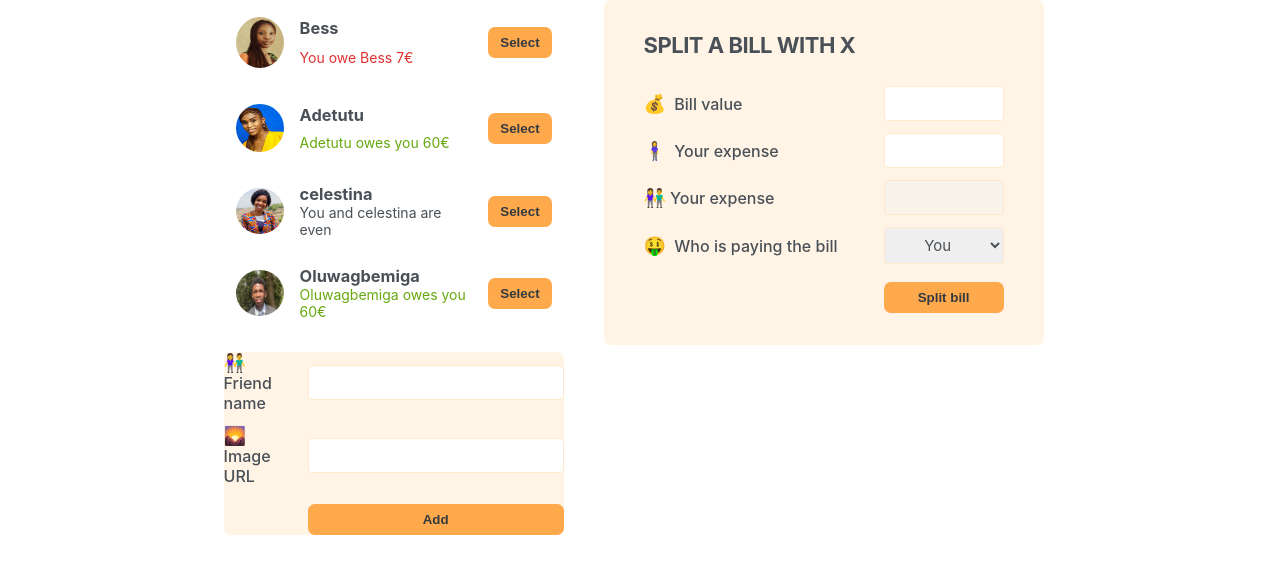
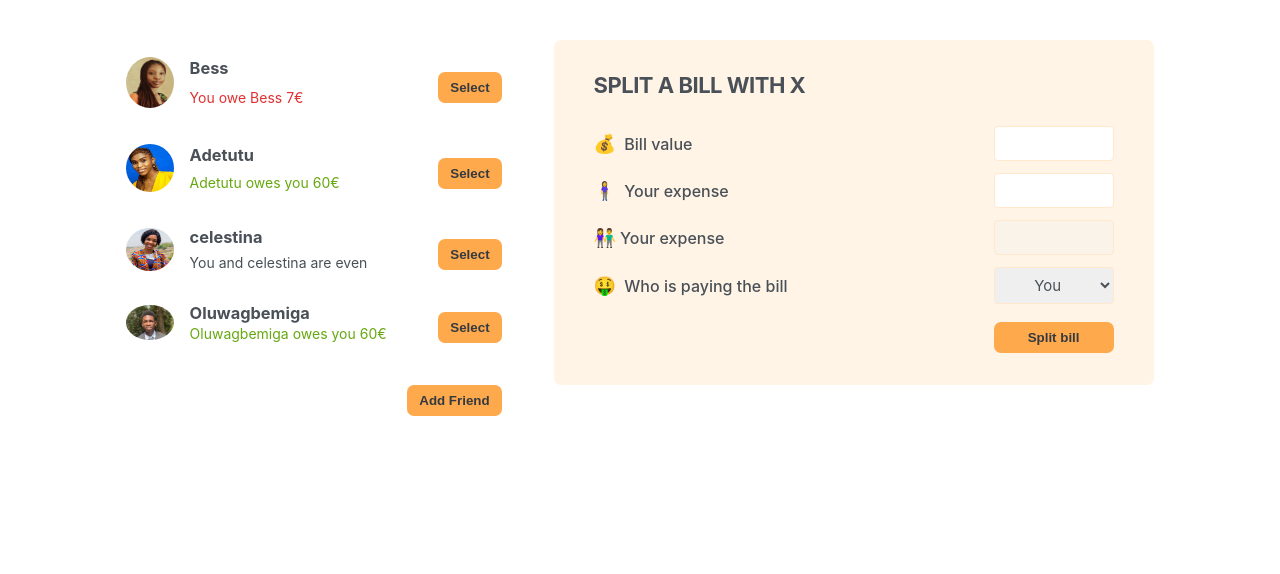
Before and after one commit to Gbangbolaoluwagbemiga/Eat-and-share, a React (Create React App) app: page / in a window 1280 px wide. Shown: the top 574 px of the page. Built offline with nearby package versions, Linux system fonts and the light colour scheme.

Commit message:
Add  button added

```diff
--- a/src/App.js
+++ b/src/App.js
@@ -1,3 +1,5 @@
+import {useState} from 'react';
+
 const initialFriends = [
   {
     id: 2002,
@@ -34,11 +36,18 @@ function Button({children, onClick}) {
 }
 
 export default function App() {
+  const [display, setDisplay] = useState(false);
+  function handleDisplay() {
+    setDisplay(prev => !prev);
+  }
   return (
     <div className="app">
       <div className="sidebar">
         <Eat />
-        <AddFriends />
+        {display && <AddFriends />}{' '}
+        <Button onClick={handleDisplay}>
+          {!display ? 'Add Friend' : 'close'}
+        </Button>
       </div>
       <ShareBill />
     </div>
--- a/src/index.css
+++ b/src/index.css
@@ -19,7 +19,6 @@ html {
 
 body {
   width: 99%;
-  /* height: 100vh; */
   color: #495057;
   display: flex;
   align-items: center;
@@ -27,9 +26,9 @@ body {
 }
 
 .app {
-  /* min-height: 66vh; */
+  margin: 4rem auto;
   display: grid;
-  grid-template-columns: 34rem 44rem;
+  grid-template-columns: 40rem 60rem;
   column-gap: 4rem;
   align-items: start;
 }
@@ -43,6 +42,7 @@ body {
   font-weight: bold;
   cursor: pointer;
   transition: 0.3s;
+  margin-top: 1rem;
 }
 
 .button:hover {
```
